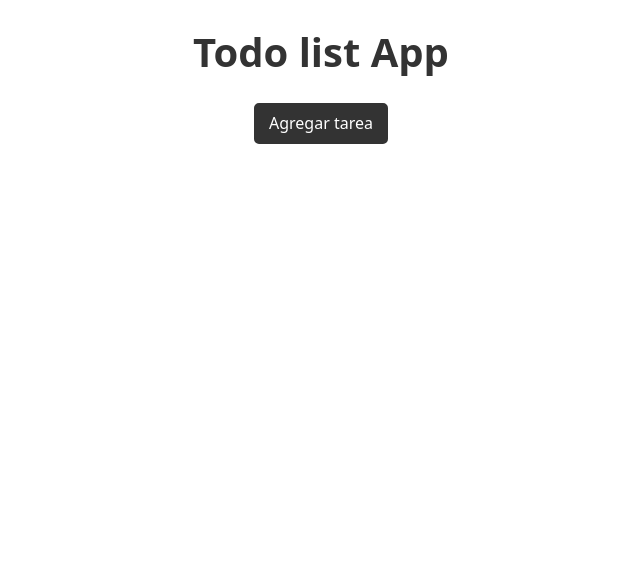
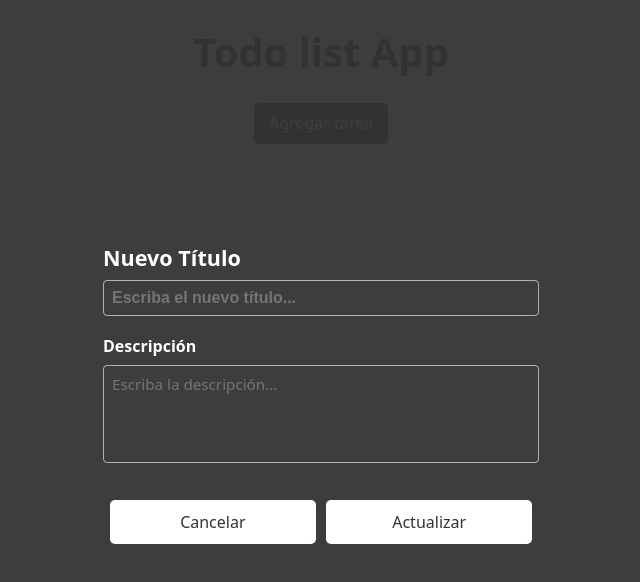
Before and after one commit to RomaanDeRose/todo-list-react, a React (Vite) app: page / in a window 1280 px wide. Shown: the top 582 px of the page, without its empty margins (319-959 px from the left). Built offline with nearby package versions, Linux system fonts and the light colour scheme.

Commit message:
Funcionalidad en las tasks (borrar, actulizar)

```diff
--- a/src/App.css
+++ b/src/App.css
@@ -144,6 +144,35 @@
   flex-direction: column;
   align-items: center;
 
+  & .personal {
+    background-color: #f00;
+  }
+  & .trabajo {
+    background-color: #00f;
+  }
+  & .estudios {
+    background-color: #0f0;
+  }
+  & .deporte {
+    background-color: #ff0;
+  }
+  & .entretenimiento {
+    background-color: #f0f;
+  }
+  & .otra {
+    background-color: #0ff;
+  }
+
+  & .baja {
+    background-color: #10f;
+  }
+  & .media {
+    background-color: #fa0;
+  }
+  & .alta {
+    background-color: #f10;
+  }
+
   & .task {
     width: 100%;
     background-color: #333;
@@ -161,6 +190,7 @@
       & h3 {
         display: inline-block;
         font-size: 1.15rem;
+        text-transform: capitalize;
       }
 
       & span {
@@ -170,10 +200,6 @@
         border: 1px solid rgba(255, 255, 255, 0.5);
         padding: 0.2rem 0.4rem;
         border-radius: 15px;
-      }
-
-      & .priority {
-        background-color: #f00;
       }
     }
 
@@ -193,16 +219,15 @@
       align-items: center;
       margin-top: 1rem;
 
-      & button {
+      & .button {
         all: unset;
         font-size: 0.9rem;
         padding: 0.4rem 0.7rem;
         background-color: transparent;
         color: #fff;
-
+        border: 1px solid #ffffff50;
         border-radius: 6px;
         cursor: pointer;
-        border: 1px solid rgba(255, 255, 255, 0.4);
         transition: all 0.15s ease;
       }
 
@@ -219,6 +244,7 @@
           background-color: #f00;
           color: #fff;
         }
+      }
     }
   }
 }
--- a/src/App.jsx
+++ b/src/App.jsx
@@ -5,14 +5,19 @@ import "./App.css";
 
 function App() {
   const [showForm, setShowForm] = useState(false);
+  const [showEditForm, setShowEditForm] = useState(true);
   const [tasks, setTasks] = useState([]);
+  const [editTask, setEditTask] = useState(false);
   const taskTitle = useRef(null);
   const taskDescription = useRef(null);
+  const taskEditTitle = useRef(null);
+  const taskEditDescription = useRef(null);
   const taskCategory = useRef(null);
   const taskPriority = useRef(null);
 
   const handleSubmit = (e) => {
     e.preventDefault();
+
     if (
       taskTitle.current.value.trim() === "" ||
       taskDescription.current.value.trim() === ""
@@ -20,12 +25,14 @@ function App() {
       toast.error("Por favor, complete todos los campos");
       return;
     }
+
     const newTask = {
       id: Math.round(Math.random() * 10000, 2),
       title: taskTitle.current.value,
       description: taskDescription.current.value,
       category: taskCategory.current.value,
       priority: taskPriority.current.value,
+      completed: false,
     };
     setTasks([...tasks, newTask]);
     taskTitle.current.value = "";
@@ -35,12 +42,83 @@ function App() {
     toast.success("Tarea agregada correctamente");
     setShowForm(!showForm);
   };
-  console.log(tasks);
+
+  const deleteTask = (id) => {
+    const newTasks = tasks.filter((task) => task.id !== id);
+
+    setTasks(newTasks);
+    toast("Tarea eliminada correctamente", {
+      style: {
+        backgroundColor: "#dd0000",
+        color: "#fff",
+      },
+    });
+  };
+
+  const taskEdit = (id) => {
+    setShowEditForm(!showEditForm);
+
+    const taskEdit = tasks.filter((task) => task.id === id);
+    setEditTask(taskEdit);
+
+    taskEditTitle.current.value = taskEdit.title;
+    taskEditDescription.current.value = taskEdit.description;
+  };
+
+  const updateTask = (id) => {
+    const newTasks = tasks.map((task) => {
+      if (task.id === id) {
+        task.title = taskEditTitle.current.value;
+        task.description = taskEditDescription.current.value;
+      }
+      return task;
+    });
+    setTasks(newTasks);
+
+    toast.success("Tarea actualizada correctamente");
+
+    setShowEditForm(!showEditForm);
+  };
 
   return (
     <div className="container">
-      <Toaster />
+      <Toaster toastOptions={{ duration: 1500 }} />
       <h1>Todo list App</h1>
+      {showEditForm && (
+        <div className="container-form">
+          <form onSubmit={handleSubmit} className="form" action="">
+            <div className="form-group">
+              <label htmlFor="" style={{ fontSize: "1.35rem" }}>
+                Nuevo Título
+              </label>
+              <input
+                ref={taskEditTitle}
+                type="text"
+                placeholder="Escriba el nuevo título..."
+              />
+            </div>
+            <div className="form-group">
+              <label htmlFor="">Descripción</label>
+              <textarea
+                ref={taskEditDescription}
+                name=""
+                id=""
+                cols="30"
+                rows="4"
+                placeholder="Escriba la descripción..."
+              ></textarea>
+            </div>
+            <div className="buttons">
+              <button onClick={() => setShowEditForm(!showEditForm)}>
+                Cancelar
+              </button>
+              <button type="submit" onClick={() => updateTask(editTask[0].id)}>
+                Actualizar
+              </button>
+            </div>
+          </form>
+        </div>
+      )}
       {!showForm && (
         <button
           className={showForm ? "todo-button close" : "todo-button"}
@@ -81,7 +159,7 @@ function App() {
                 <option value="Estudios">Estudios</option>
                 <option value="Deporte">Deporte</option>
                 <option value="Entretenimiento">Entretenimiento</option>
-                <option value="Otra/s">Otra/s</option>
+                <option value="Otra/s">Otra</option>
               </select>
             </div>
             <div className="form-group">
@@ -107,8 +185,13 @@ function App() {
               <div className="header-task">
                 <h3>{task.title}</h3>
                 <div className="task-info">
-                  <span className="category">{task.category}</span>
-                  <span style={{ marginLeft: "0.35rem" }} className="priority">
+                  <span className={`category ${task.category.toLowerCase()}`}>
+                    {task.category}
+                  </span>
+                  <span
+                    style={{ marginLeft: "0.35rem" }}
+                    className={`priority ${task.priority.toLowerCase()}`}
+                  >
                     {task.priority}
                   </span>
                 </div>
@@ -117,8 +200,18 @@ function App() {
               <div className="task-actions">
                 <input type="checkbox" name="" id="" />
                 <div>
-                  <button className="task-edit">Editar</button>
-                  <button className="task-delete">Eliminar</button>
+                  <button
+                    className="button task-edit"
+                    onClick={() => taskEdit(task.id)}
+                  >
+                    Editar
+                  </button>
+                  <button
+                    className="button task-delete"
+                    onClick={() => deleteTask(task.id)}
+                  >
+                    Eliminar
+                  </button>
                 </div>
               </div>
             </div>
```
